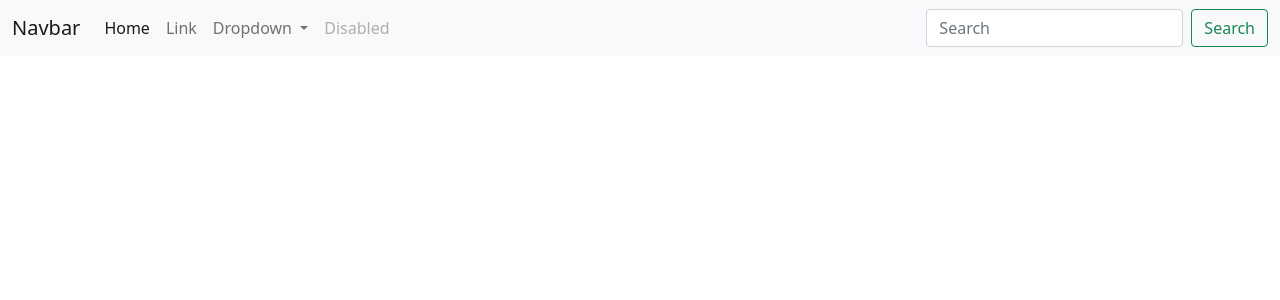
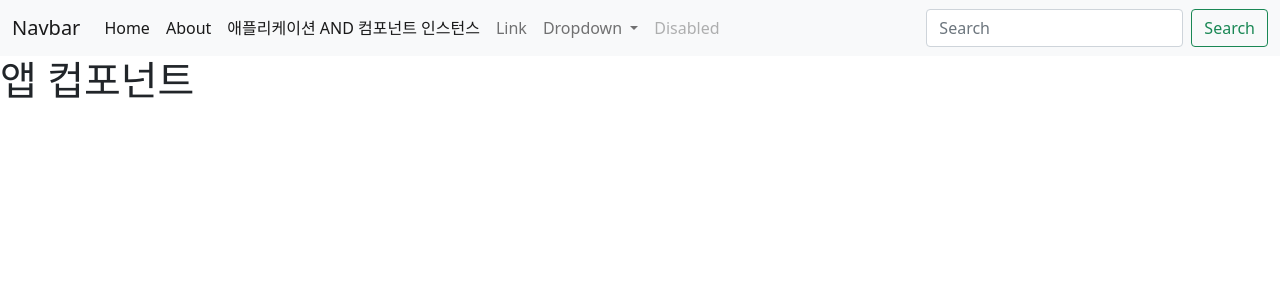
Before and after one commit to too3245/startVueJS, a Vue app in the folder startVueJs/: page /appAndCompo in a window 1280 px wide. Shown: the top 300 px of the page. Built offline with nearby package versions, Linux system fonts and the light colour scheme.

Commit message:
item 일부분 수정....

```diff
--- a/startVueJs/src/components/anyComponent/todoItem.vue
+++ b/startVueJs/src/components/anyComponent/todoItem.vue
@@ -1,7 +1,7 @@
 <template>
-    <div id="todo-list-app2">
+    <div id="todo-list-app">
         <ol>
-            <todo-item v-for="item in groceryList" v-bind:todo2="item" v-bind:key="item.id"></todo-item>
+            <li v-for="item in groceryList" v-bind:todo="item" v-bind:key="item.id">{{item.text}}</li>
         </ol>
     </div>
 </template>
@@ -12,7 +12,7 @@
 
 export default {
     name: 'TodoItem',
-    props:['todo2'],
+    props:['todo'],
     data(){
         return{
             groceryList: [
@@ -22,6 +22,10 @@ export default {
             ]
         }
     },
-    template:`<li> {{ todo2.text }} </li>`
+    mounted(){
+  },
+    setup(props) {
+    console.log(props);
+  },
 }
 </script>
--- a/startVueJs/src/components/layout/Header.vue
+++ b/startVueJs/src/components/layout/Header.vue
@@ -9,15 +9,21 @@
                 <div class="collapse navbar-collapse" id="navbarSupportedContent">
                 <ul class="navbar-nav me-auto mb-2 mb-lg-0">
                     <li class="nav-item">
-                    <a class="nav-link active" aria-current="page" href="#">Home</a>
+                        <a class="nav-link active" aria-current="page" href="/">Home</a>
                     </li>
                     <li class="nav-item">
-                    <a class="nav-link" href="#">Link</a>
+                        <a class="nav-link active" aria-current="page" href="/About">About</a>
+                    </li>
+                    <li class="nav-item">
+                        <a class="nav-link active" aria-current="page" href="/appAndCompo">애플리케이션 AND 컴포넌트 인스턴스</a>
+                    </li>
+                    <li class="nav-item">
+                        <a class="nav-link" href="#">Link</a>
                     </li>
                     <li class="nav-item dropdown">
-                    <a class="nav-link dropdown-toggle" href="#" id="navbarDropdown" role="button" data-bs-toggle="dropdown" aria-expanded="false">
-                        Dropdown
-                    </a>
+                        <a class="nav-link dropdown-toggle" href="#" id="navbarDropdown" role="button" data-bs-toggle="dropdown" aria-expanded="false">
+                            Dropdown
+                        </a>
                     <ul class="dropdown-menu" aria-labelledby="navbarDropdown">
                         <li><a class="dropdown-item" href="/">Action</a></li>
                         <li><a class="dropdown-item" href="/about">Another action</a></li>
@@ -26,7 +32,7 @@
                     </ul>
                     </li>
                     <li class="nav-item">
-                    <a class="nav-link disabled" href="#" tabindex="-1" aria-disabled="true">Disabled</a>
+                        <a class="nav-link disabled" href="#" tabindex="-1" aria-disabled="true">Disabled</a>
                     </li>
                 </ul>
                 <form class="d-flex">
--- a/startVueJs/src/router.js
+++ b/startVueJs/src/router.js
@@ -3,6 +3,7 @@ import { createWebHistory, createRouter } from "vue-router";
 
 import Home from "./views/Home.vue"
 import About from "./views/About.vue"
+import AppCompo from "./views/AppCompo.vue"
 
 
 
@@ -10,7 +11,8 @@ const router = createRouter({
     history: createWebHistory(),
     routes:[
         {path:"/",component: Home},
-        {path:"/about",component: About}
+        {path:"/about",component: About},
+        {path:"/appAndCompo",component: AppCompo}
     ]
 });
 
--- /dev/null
+++ b/startVueJs/src/views/AppCompo.vue
@@ -0,0 +1,12 @@
+<template>
+    <div>
+        <h1>앱 컵포넌트</h1>
+    </div>
+</template>
+
+<script>
+
+export default {
+
+}
+</script>
```
